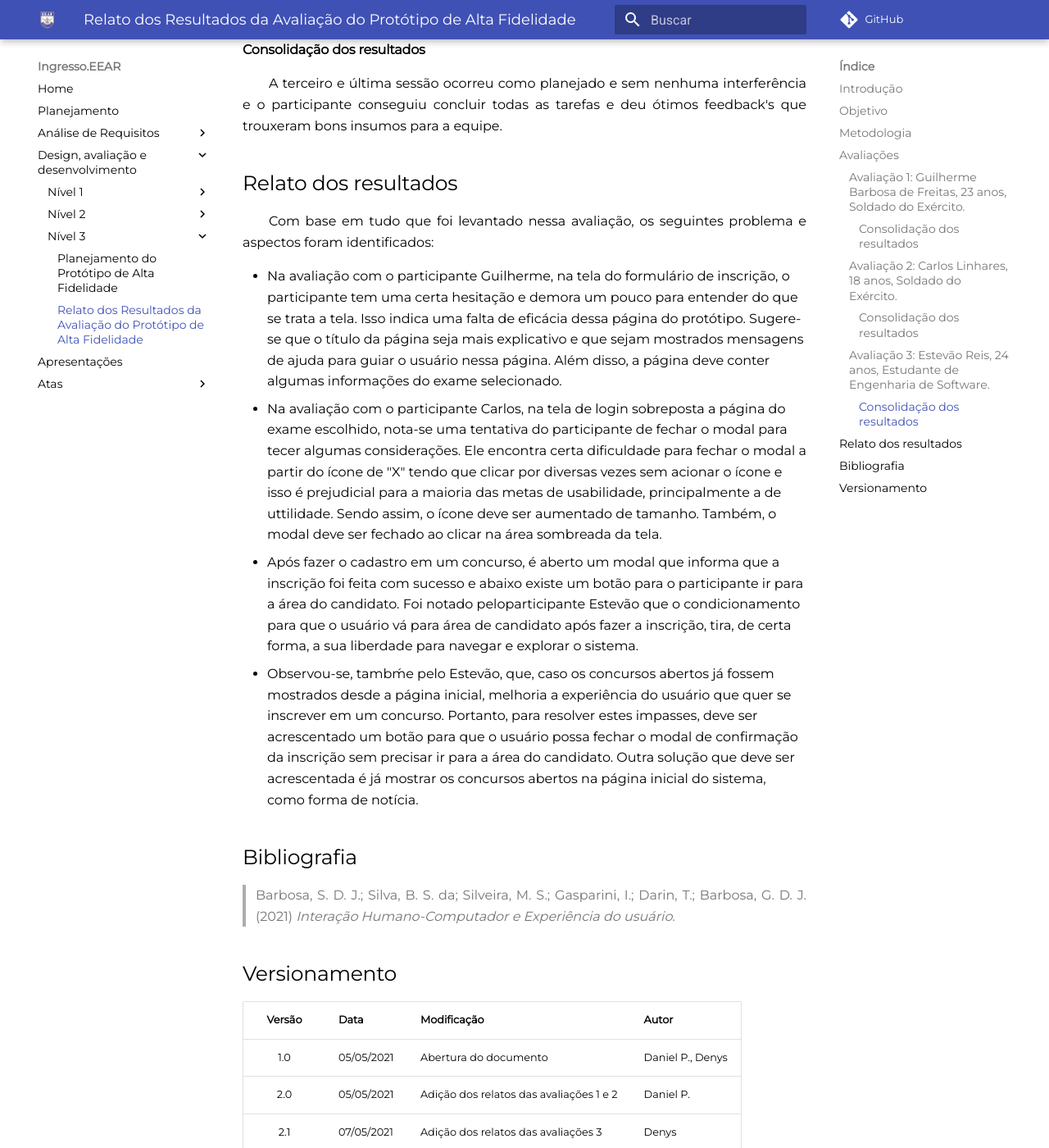
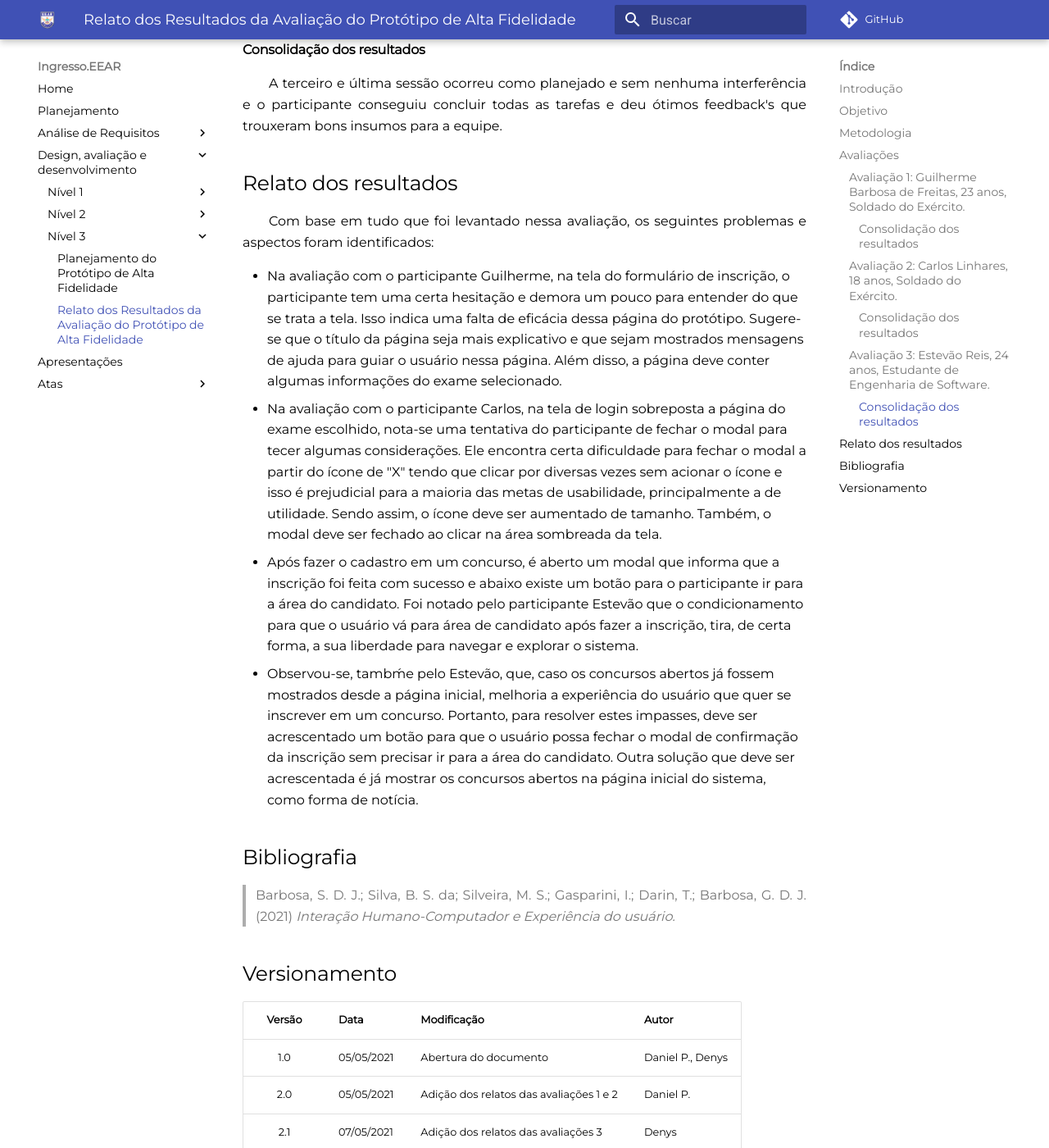
Before and after one commit to CarlosZoft/2020.2-Ingresso.eear, an MkDocs documentation site: the page built from docs/design-ava-dese/nivel-3/resultado-prot-alta.md, in a window 1280 px wide and 1400 px high, scrolled down 3140 px. Shown: the whole window at 82% size. Built offline with MkDocs 1.6.1 and Material for MkDocs 9.7.7, drawn with Linux system fonts in a browser that asks for light colours; comment, search, counter and statistics services are not loaded; some of the changed text lies outside the part shown; grey boxes are pictures that could not be loaded.

```diff
--- a/docs/design-ava-dese/nivel-3/resultado-prot-alta.md
+++ b/docs/design-ava-dese/nivel-3/resultado-prot-alta.md
@@ -33,11 +33,11 @@
 &emsp;&emsp;A terceiro e última sessão ocorreu como planejado e sem nenhuma interferência e o participante conseguiu concluir todas as tarefas e deu ótimos feedback's que trouxeram bons insumos para a equipe.
 
 ## Relato dos resultados
-&emsp;&emsp;Com base em tudo que foi levantado nessa avaliação, os seguintes problema e aspectos foram identificados:
+&emsp;&emsp;Com base em tudo que foi levantado nessa avaliação, os seguintes problemas e aspectos foram identificados:
 
 - Na avaliação com o participante Guilherme, na tela do formulário de inscrição, o participante tem uma certa hesitação e demora um pouco para entender do que se trata a tela. Isso indica uma falta de eficácia dessa página do protótipo. Sugere-se que o título da página seja mais explicativo e que sejam mostrados mensagens de ajuda para guiar o usuário nessa página. Além disso, a página deve conter algumas informações do exame selecionado.<br>
-- Na avaliação com o participante Carlos, na tela de login sobreposta a página do exame escolhido, nota-se uma tentativa do participante de fechar o modal para tecer algumas considerações. Ele encontra certa dificuldade para fechar o modal a partir do ícone de "X" tendo que clicar por diversas vezes sem acionar o ícone e isso é prejudicial para a maioria das metas de usabilidade, principalmente a de uttilidade. Sendo assim, o ícone deve ser aumentado de tamanho. Também, o modal deve ser fechado ao clicar na área sombreada da tela.<br>
-- Após fazer o cadastro em um concurso, é aberto um modal que informa que a inscrição foi feita com sucesso e abaixo existe um botão para o participante ir para a área do candidato. Foi notado peloparticipante Estevão que o condicionamento para que o usuário vá para área de candidato após fazer a inscrição, tira, de certa forma, a sua liberdade para navegar e explorar o sistema. <br>
+- Na avaliação com o participante Carlos, na tela de login sobreposta a página do exame escolhido, nota-se uma tentativa do participante de fechar o modal para tecer algumas considerações. Ele encontra certa dificuldade para fechar o modal a partir do ícone de "X" tendo que clicar por diversas vezes sem acionar o ícone e isso é prejudicial para a maioria das metas de usabilidade, principalmente a de utilidade. Sendo assim, o ícone deve ser aumentado de tamanho. Também, o modal deve ser fechado ao clicar na área sombreada da tela.<br>
+- Após fazer o cadastro em um concurso, é aberto um modal que informa que a inscrição foi feita com sucesso e abaixo existe um botão para o participante ir para a área do candidato. Foi notado pelo participante Estevão que o condicionamento para que o usuário vá para área de candidato após fazer a inscrição, tira, de certa forma, a sua liberdade para navegar e explorar o sistema. <br>
 - Observou-se, tambḿe pelo Estevão, que, caso os concursos abertos já fossem mostrados desde a página inicial, melhoria a experiência do usuário que quer se inscrever em um concurso. Portanto, para resolver estes impasses, deve ser acrescentado um botão para que o usuário possa fechar o modal de confirmação da inscrição sem precisar ir para a área do candidato. Outra solução que deve ser acrescentada é já mostrar os concursos abertos na página inicial do sistema, como forma de notícia. <br>
 
 ## Bibliografia
```
Also changed, not shown: other parts of docs/design-ava-dese/nivel-3/resultado-prot-alta.md (+4 -3 lines), docs/design-ava-dese/nivel-3/teste-piloto-alta.md (+1 -1 lines).
